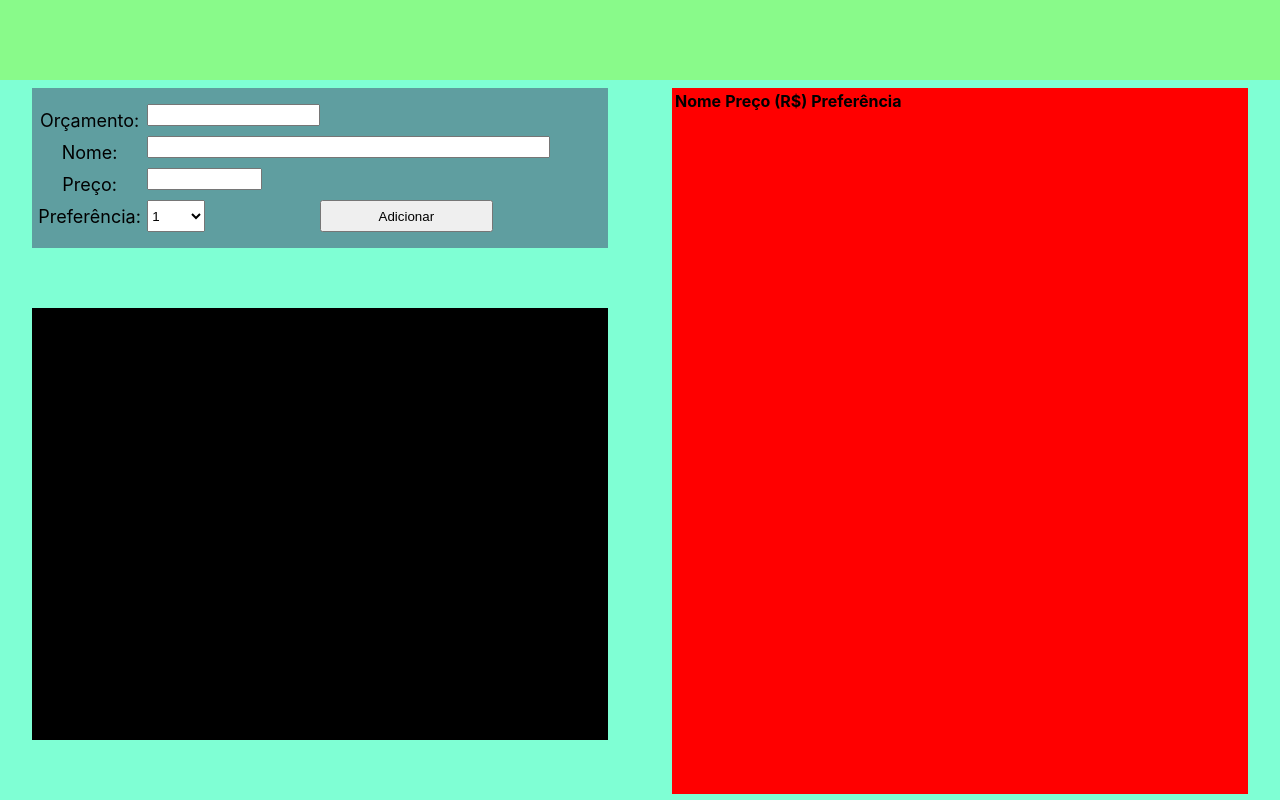
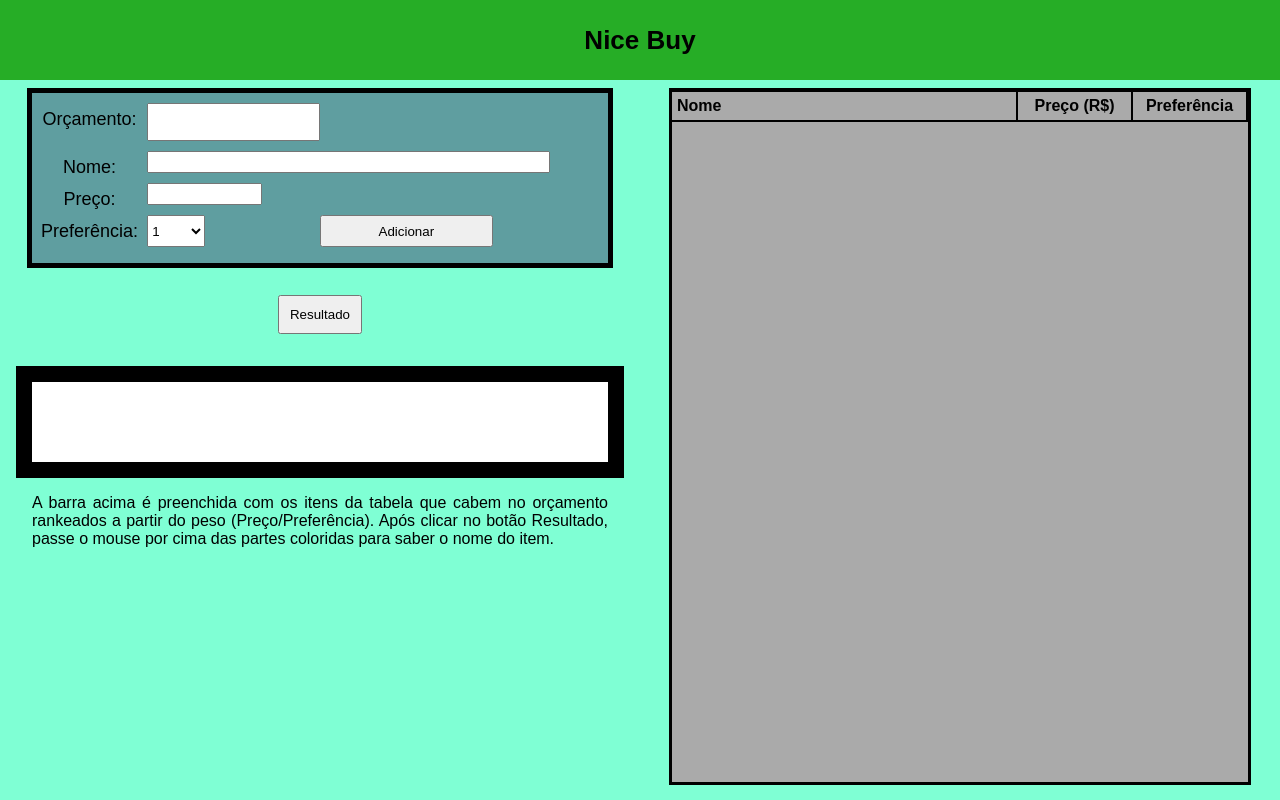
Before and after one commit to projeto-de-algoritmos/Greed_NiceBuy, a React (Create React App) app in the folder nice_buy/: page / in a window 1280 px wide. Built offline with nearby package versions, Linux system fonts and the light colour scheme.

Commit message:
Melhorias no Layout e adiçao da barra visual do resultado

```diff
--- a/nice_buy/src/App.css
+++ b/nice_buy/src/App.css
@@ -1,7 +1,11 @@
 :root {
-  --background-color-header: #89FA8A;
-  --background-color-default: #D4F9D5;
+  --background-color-header: #26AD26;
+  --background-color-default: aquamarine;
   --content-height: calc(100vh * 10 / 100);
+}
+
+body {
+  font-family: Arial, Helvetica, sans-serif;
 }
 
 .App-header {
@@ -11,8 +15,10 @@
   flex-direction: column;
   align-items: center;
   justify-content: center;
+  font-family: Arial, Helvetica, sans-serif;
   font-size: calc(10px + 2vmin);
-  color: white;
+  font-weight: bold;
+  color: black;
 }
 
 .App-body {
@@ -24,21 +30,24 @@
 }
 
 .divider {
-  background-color: aquamarine;
+  /* background-color: aquamarine; */
   min-height: 100%;
   min-width: 500px;
   width: 50%;
   display: flex;
   flex-wrap: wrap;
   justify-content: center;
+  align-content: flex-start;
 }
 
 .input-area {
+  padding-top: 10px;
   background-color: cadetblue;
   height: 10em;
   width: 90%;
   margin-top: 0.5em;
   display: grid;
+  border: 5px solid black;
   grid-template-columns: 10% 10% 10% 10% 10% 10% 10% 10% 10% 10%;
   grid-template-rows: 10% 10% 10% 10% 10% 10% 10% 10% 10% 10%;
 }
@@ -49,7 +58,7 @@
 }
 
 .input-orcamento{
-  grid-row-start: 2;
+  grid-row-start: 1;
   grid-row-end: 3;
 }
 
@@ -110,14 +119,78 @@
 }
 
 .show-items {
-  background-color: red;
-  height: 98%;
+  background-color: #aaa;
+  border: 3px solid black;
+  min-height: 96%;
   width: 90%;
   margin-top: 0.5em;
 }
 
-.show-bar{
+table, td, th {
+  border-right: 2px solid black;
+  border-bottom: 2px solid black;
+  padding: 5px;
+}
+
+table {
+  width: 100%;
+  border-top: 1px solid black;
+  border-collapse: collapse;
+}
+
+.tableName{
+  text-align: left;
+  width: 60%;
+}
+
+.tablePreco {
+  text-align: center;
+  width: 20%;
+}
+
+.tablePref {
+  text-align: center;
+}
+
+.result {
+  margin-top: 2em;
+  padding: 10px;
+  /* max-height: 40px; */
+}
+
+.show-bar {
+  background-color: white;
+  height: 5em;
+  width: 90%;
+  margin-top: 2em;
+  border: 1em solid black;
+  display: flex;
+}
+
+.itemBar {
+  position: relative;
+  display: inline-block;
+}
+
+.whichItem {
+  visibility: hidden;
   background-color: black;
-  height: 60%;
+  color: white;
+  padding: 10px 10px;
+  position: absolute;
+  z-index: 1;
+  top: 100%;
+  font-size: 1.2em;
+  font-weight: 500;
+  width: max-content;
+}
+
+.itemBar:hover .whichItem {
+  visibility: visible;
+}
+
+.helpText {
   width: 90%;
+  margin-top: 1em;
+  text-align: justify;
 }
--- a/nice_buy/src/App.js
+++ b/nice_buy/src/App.js
@@ -10,7 +10,7 @@ function App() {
   const [buyList, setBuyList] = useState([])
 
   const handleAdd = async() => {
-    await setProduct( previus => [...previus, [name, Number(preco), Number(preferencia)]] )
+    await setProduct( previus => [...previus, [name, Number(preco), Number(preferencia), generateRandomColor()]] )
     setPreferencia(1)
   }
 
@@ -18,17 +18,17 @@ function App() {
     const list = props.list;
     const listItems = list.map((product) =>
       <tr>
-        <td>{product[0]}</td>
-        <td>{product[1]}</td>
-        <td>{product[2]}</td>
+        <td className="tableName">{product[0]}</td>
+        <td className="tablePreco">{product[1]}</td>
+        <td className="tablePref">{product[2]}</td>
       </tr>
     );
     return(
       <table>
         <tr>
-          <th>Nome</th>
-          <th>Preço (R$)</th>
-          <th>Preferência</th>
+          <th className="tableName">Nome</th>
+          <th className="tablePreco">Preço (R$)</th>
+          <th className="tablePref">Preferência</th>
         </tr>
         {listItems}
       </table>
@@ -59,9 +59,31 @@ function App() {
     }
   }
 
+  function generateRandomColor() {
+    return '#'+Math.floor(Math.random()*16777215).toString(16);
+  }
+
+  function ShowBar(props) {
+    let products = props.list;
+    let total = props.orcamento;
+    let parts = products.map((product) => {
+      var barStyle = {
+        height: 100 + '%',
+        width: Math.floor(product[1] / total * 100) + '%',
+        backgroundColor: product[3]
+      }
+      return (
+        <div className="itemBar" style={barStyle}>
+          <spam className="whichItem">{product[0]}</spam>
+        </div>
+      );
+    });
+    return parts;
+  }
+
   return (
     <div>
-      <header className="App-header"></header>
+      <header className="App-header">Nice Buy</header>
       <div className="App-body">
         <div className="divider">
           <div className="input-area">
@@ -77,8 +99,15 @@ function App() {
             </select>
             <button onClick={ handleAdd } >Adicionar</button>
           </div>
-          {/* <button onClick={ greed }> Resultado </button> */}
+          <button onClick={ greed } className="result"> Resultado </button>
           <div className="show-bar">
+            <ShowBar list={buyList} orcamento={orcamento}/>
+          </div>
+          <div className="helpText">
+          A barra acima é preenchida com os itens da tabela que cabem no orçamento
+          rankeados a partir do peso (Preço/Preferência).
+          Após clicar no botão Resultado, passe o mouse por cima das
+          partes coloridas para saber o nome do item.
           </div>
         </div>
         <div className="divider">
```
